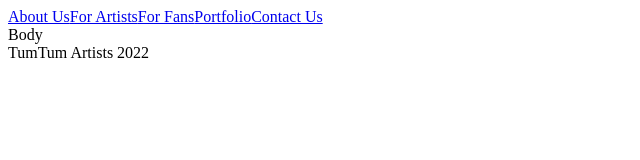
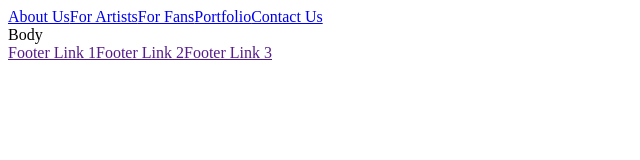
Before and after one commit to 10035/tumtumartists-website, a Gatsby site: page / in a window 1280 px wide. Shown: the whole page, without its empty margins (0-640 px from the left). Built offline with nearby package versions, Linux system fonts and the light colour scheme; Gatsby itself is replaced by a stand-in of ours.

Commit message:
add footer component

```diff
--- a/src/components/footer.js
+++ b/src/components/footer.js
@@ -0,0 +1,16 @@
+import { Link } from 'gatsby'
+import React from 'react'
+
+function footer() {
+  return (
+    <main>
+        <div className="footer-links">
+            <Link to="">Footer Link 1</Link>
+            <Link to="">Footer Link 2</Link>
+            <Link to="">Footer Link 3</Link>
+        </div>
+    </main>
+  )
+}
+
+export default footer
--- a/src/components/layout.js
+++ b/src/components/layout.js
@@ -1,5 +1,6 @@
 import React, { Component } from 'react'
 import Navbar from './navbar'
+import Footer from './footer'
 
 export class layout extends Component {
   render() {
@@ -8,7 +9,7 @@ export class layout extends Component {
         <Navbar />
         {/* <navbar>Navbar</navbar> */}
         <content>Body</content>
-        <footer>TumTum Artists 2022</footer>
+        <Footer />
       </main>
     )
   }
```
Also changed, not shown: src/components/banner.js (added).
